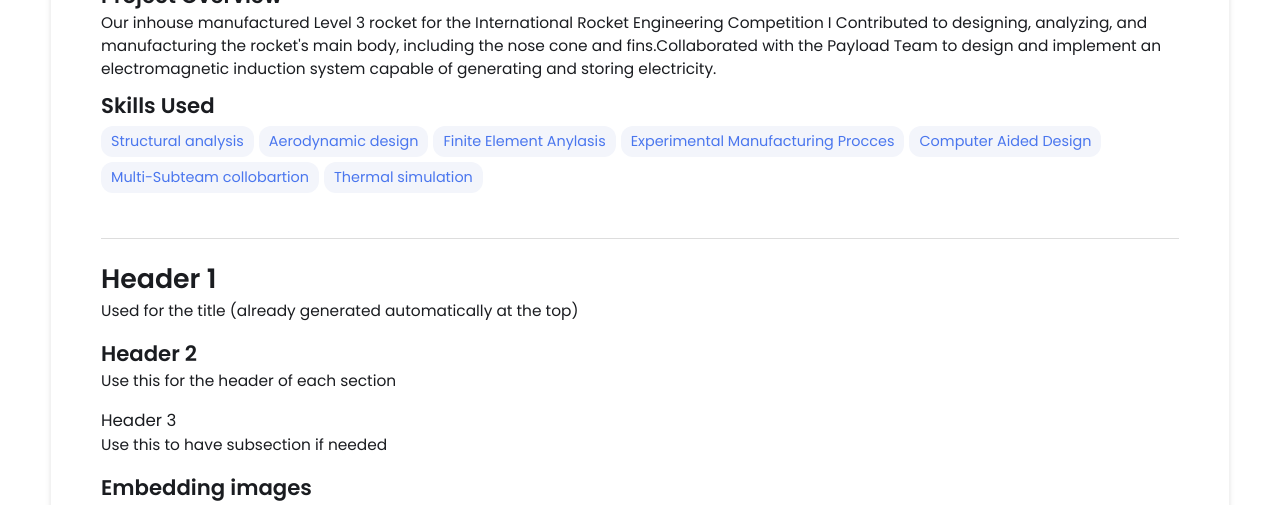
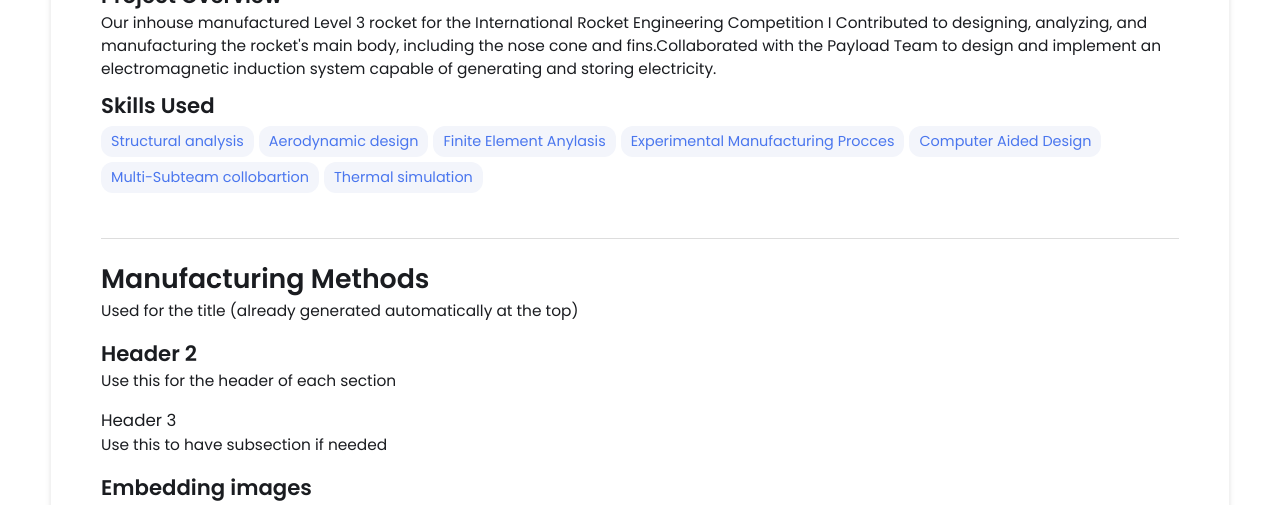
Before and after one commit to nolawiashine19-ship-it/nolawiashine19-ship-it.github.io, a Jekyll site: the page built from _projects/Bonita/index.md, in a window 1280 px wide and 900 px high, scrolled down 577 px, cut to the strip 0-505 px from the top of the window. Built offline with Jekyll 4.4.1, drawn with Linux system fonts in a browser that asks for light colours.

Commit message:
Update index.md

```diff
--- a/_projects/Bonita/index.md
+++ b/_projects/Bonita/index.md
@@ -11,11 +11,11 @@ skills:
   - Multi-Subteam collobartion
   - Thermal simulation
 
-main-image: /BonitoIREC.HEIC
+main-image: /BonitaB.jpg
 ---
 
 ---
-# Header 1
+# Manufacturing Methods
 Used for the title (already generated automatically at the top)
 ## Header 2
 Use this for the header of each section
```
